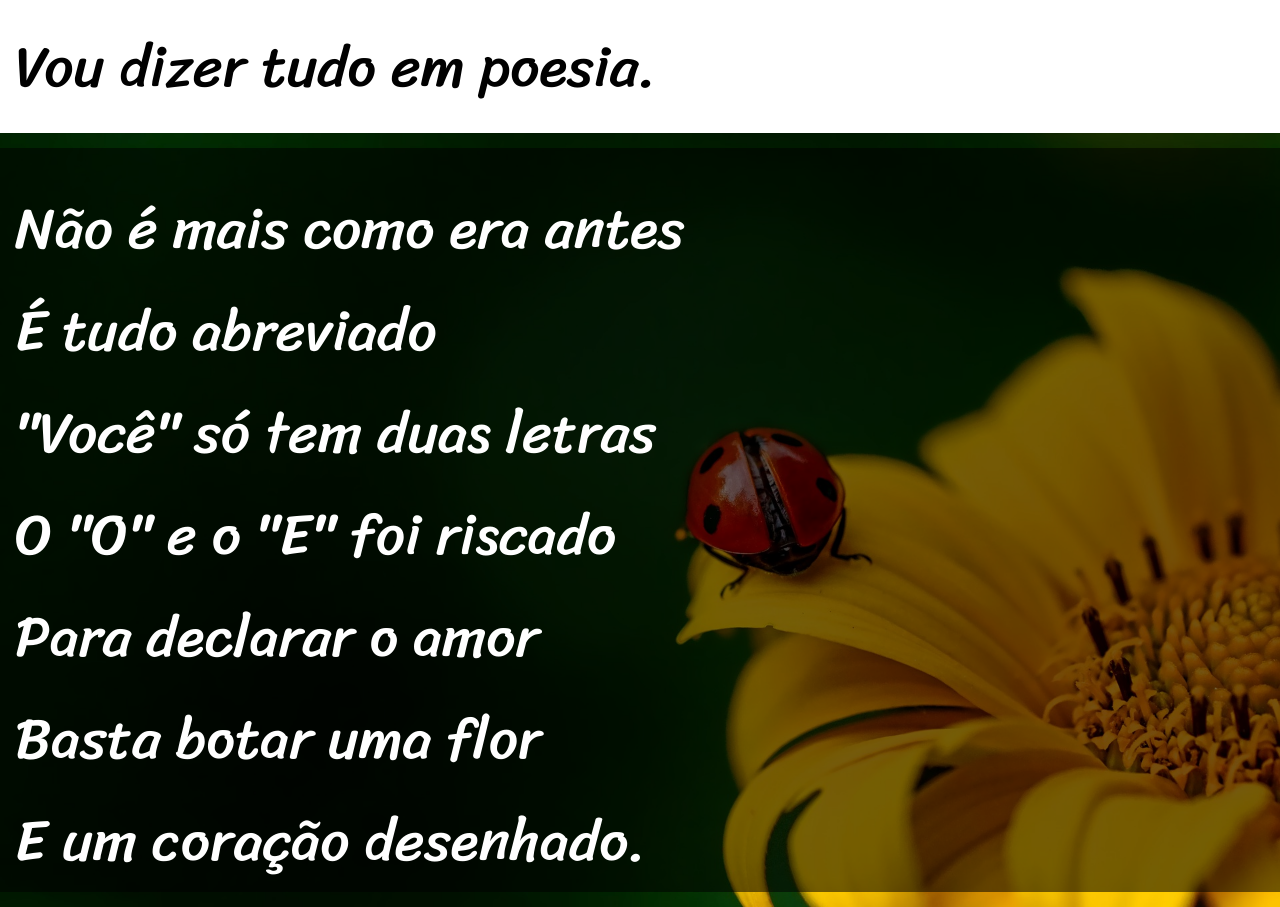
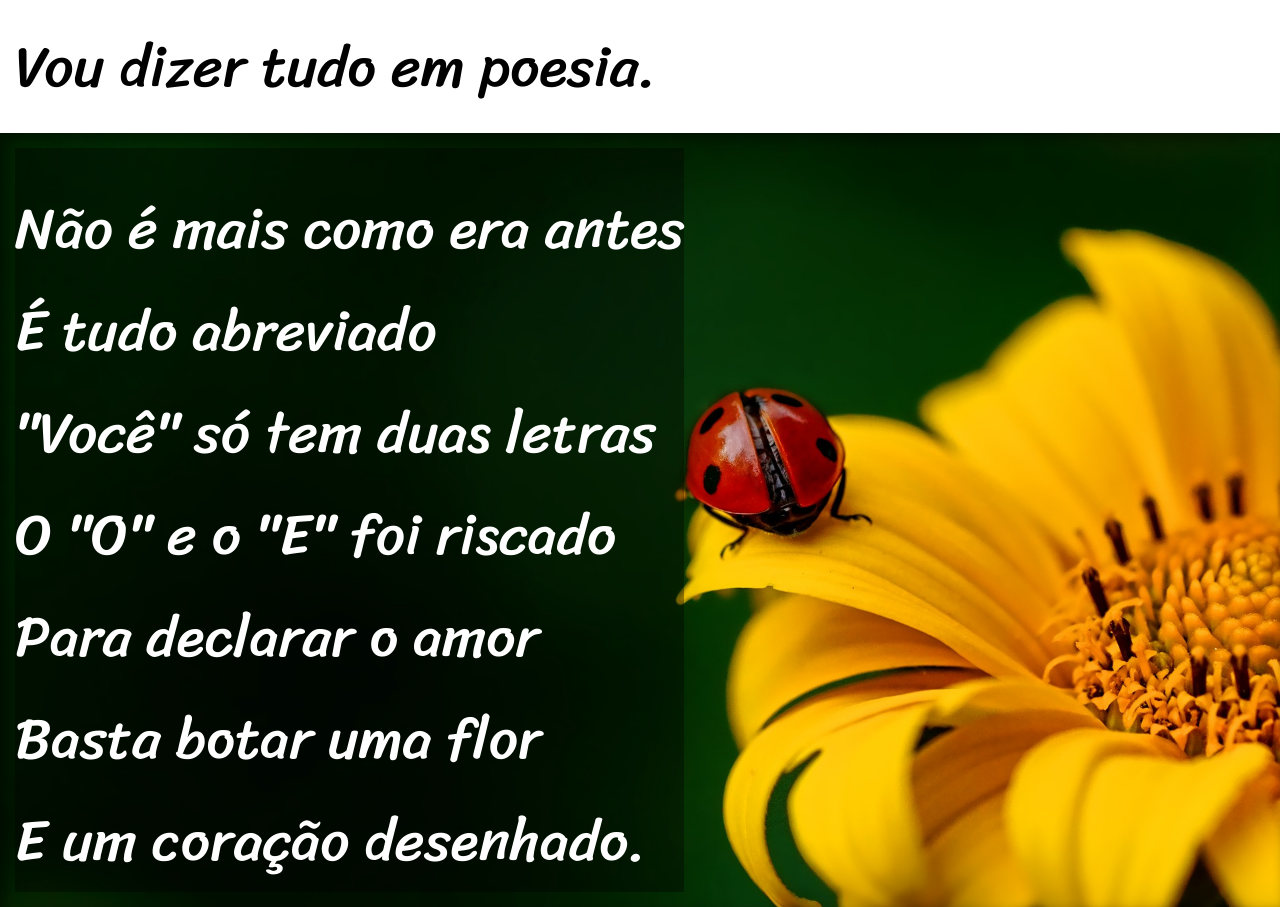
Before and after one commit to Alexandre-Herc/Cordel, a plain HTML site: page index.html in a window 1280 px wide. Shown: the part 920-1827 px from the top of the page. Drawn offline with Linux system fonts and the light colour scheme; a web font is replaced by a local one.

Commit message:
Correção

```diff
--- a/index.html
+++ b/index.html
@@ -10,7 +10,7 @@
     <div class="container">
         <div id="header">
             <h1>Cordel Moderno</h1>
-            <p>Por<a href="https://www.recantodasletras.com.br/poesias/3186743"> Milton Duarte</a></p>
+            <p>Por<a href="https://www.recantodasletras.com.br/poesias/3186743" target="_blank"> Milton Duarte</a></p>
         </div>
         <div id="ct1">
             <p>Estou ficando cansado<br>
--- a/style.css
+++ b/style.css
@@ -65,8 +65,9 @@ p {
     margin: 15px;
 }
 
-article {
-    background-color: rgba(0, 0, 0, 0.541);
+article > p {
+    display: inline-block;
+    background-color: rgba(0, 0, 0, 0.37);
 }
 
 #ct1 {
@@ -84,8 +85,11 @@ article {
 
 #ct2 {
     background-image: url('imagens/background001.jpg');
+    background-position: center right;
     background-size: cover;
+    background-attachment: fixed;
     grid-area: ct2;
+    box-shadow: inset 6px 6px 13px 0px rgba(0, 0, 0, 0.459);
 }
 
 #ct2 > article > p  {
@@ -109,6 +113,8 @@ article {
 #ct4 {
     background-image: url('imagens/background002.jpg');
     background-size: cover;
+    background-attachment: fixed;
+    box-shadow: inset 6px 6px 13px 0px rgba(0, 0, 0, 0.459);
     grid-area: ct4;
 }
 
```
